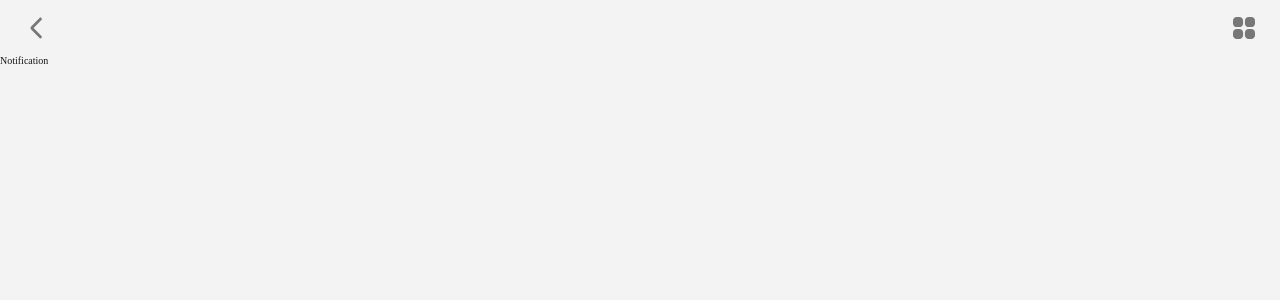
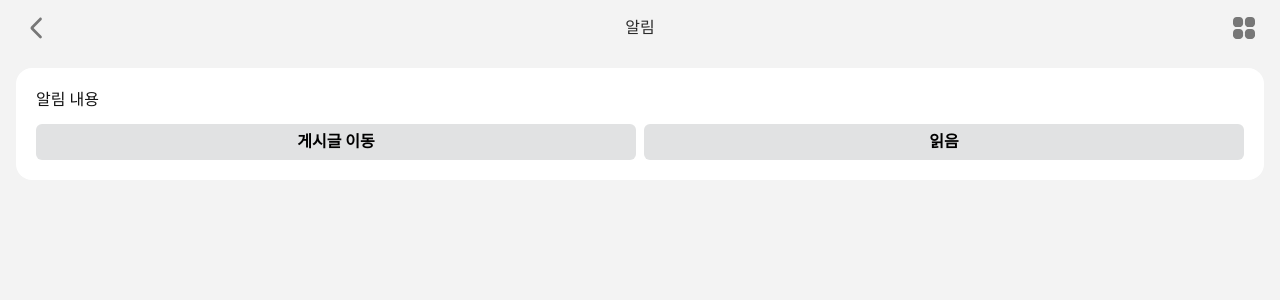
Before and after one commit to playmakersports/playmaker-fe, a Next.js app: page /notification in a window 1280 px wide. Shown: the top 300 px of the page. Built offline with nearby package versions, Linux system fonts and the light colour scheme; a web font is replaced by a local one.

Commit message:
[Feat] 알림 페이지

```diff
--- a/src/components/layouts/partials/Header.tsx
+++ b/src/components/layouts/partials/Header.tsx
@@ -30,7 +30,7 @@ function Header({ scrollActive }: Props) {
         <Inner>
           <Logotype className="logo" width={120} height={36} />
           <Menu>
-            <Icon>
+            <Icon onClick={() => router.push("/notification")}>
               <Count>3</Count>
               <NoticeBellIcon width={ICON_SIZE} height={ICON_SIZE} />
             </Icon>
--- a/src/pages/notification.tsx
+++ b/src/pages/notification.tsx
@@ -1,7 +1,43 @@
 import React from "react";
+import styled from "@emotion/styled";
+
+import { usePageTitle } from "@/hook/usePageTitle";
+import { BaseContainer } from "@/components/common/Container";
+import { BasicWhiteCard } from "@/components/common/Card";
+import { FONTS } from "@/styles/common";
+import Button from "@/components/common/Button";
 
 function Notification() {
-  return <div>Notification</div>;
+  usePageTitle("알림");
+
+  return (
+    <Container>
+      <Card>
+        <p>알림 내용</p>
+        <div className="button-wrapper">
+          <Button type="button" mode="OPTION2" autoHeight flex={1} onClick={() => console.log("")}>
+            게시글 이동
+          </Button>
+          <Button type="button" mode="OPTION2" autoHeight flex={1} onClick={() => console.log("")}>
+            읽음
+          </Button>
+        </div>
+      </Card>
+    </Container>
+  );
 }
 
+const Container = styled(BaseContainer)``;
+const Card = styled(BasicWhiteCard)`
+  p {
+    margin-bottom: 12px;
+    ${FONTS.MD1W500};
+  }
+  .button-wrapper {
+    display: flex;
+    width: 100%;
+    gap: 8px;
+  }
+`;
+
 export default Notification;
```
